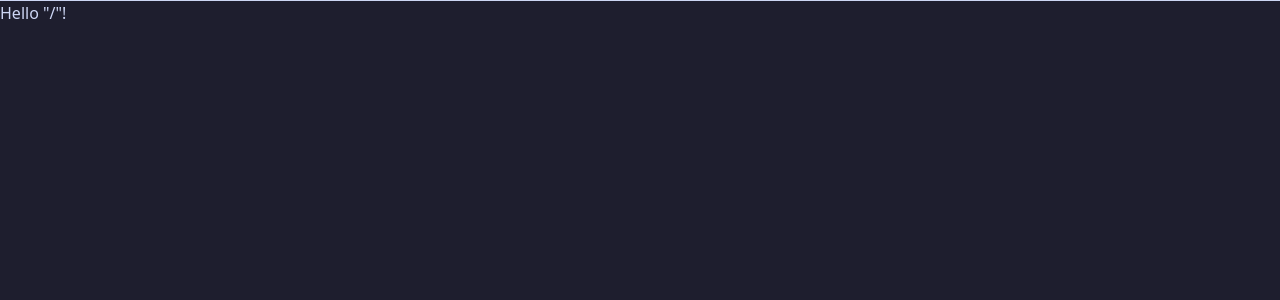
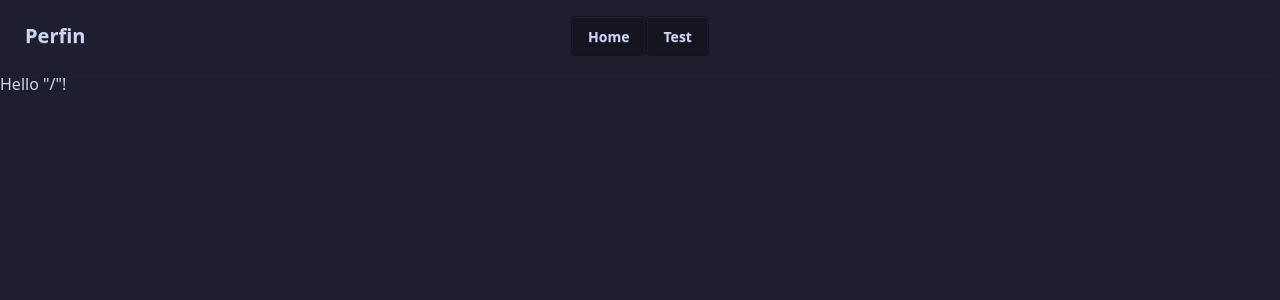
Before and after one commit to acidMyke/perfin-react, a React (Vite) app: page / in a window 1280 px wide. Shown: the top 300 px of the page. Built offline with nearby package versions, Linux system fonts and the light colour scheme.

Commit message:
feat: navigation bar

```diff
--- a/client/App.tsx
+++ /dev/null
@@ -1,5 +0,0 @@
-function App() {
-  return <></>;
-}
-
-export default App;
--- a/client/index.css
+++ b/client/index.css
@@ -10,7 +10,7 @@
   --color-base-100: hsl(240, 21%, 15%);
   --color-base-200: hsl(240, 21%, 12%);
   --color-base-300: hsl(240, 23%, 9%);
-  --color-base-content: oklch(20% 0.05 240);
+  --color-base-content: var(--color-content);
   --color-primary: var(--color-blue-400);
   --color-primary-content: var(--color-content);
   --color-secondary: var(--color-fuchsia-400);
--- a/client/routes/__root.tsx
+++ b/client/routes/__root.tsx
@@ -1,10 +1,49 @@
-import { createRootRoute, Outlet } from '@tanstack/react-router';
+import { createRootRoute, Link, linkOptions, Outlet } from '@tanstack/react-router';
+
+const options = linkOptions([
+  {
+    to: '/',
+    label: 'Home',
+  },
+  {
+    to: '/',
+    label: 'Test',
+  },
+]);
+
+function Navbar() {
+  return (
+    <div className='navbar bg-base-100 shadow-sm'>
+      <div className='navbar-start'>
+        <a className='btn btn-ghost text-xl'>Perfin</a>
+      </div>
+      <div className='navbar-center hidden lg:flex'>
+        <ul className='menu menu-horizontal px-1'>
+          {options.map((options, index) => {
+            return (
+              <li key={index}>
+                <Link className='btn btn-ghost drawer-button' activeProps={{ className: 'btn-active' }} {...options}>
+                  {options.label}
+                </Link>
+              </li>
+            );
+          })}
+        </ul>
+      </div>
+      <div className='navbar-end'></div>
+    </div>
+  );
+}
+
+function Root() {
+  return (
+    <>
+      <Navbar />
+      <Outlet />
+    </>
+  );
+}
 
 export const Route = createRootRoute({
-  component: () => (
-    <>
-      <hr />
-      <Outlet />
-    </>
-  ),
+  component: Root,
 });
--- a/index.html
+++ b/index.html
@@ -8,6 +8,6 @@
   </head>
   <body>
     <div id="root"></div>
-    <script type="module" src="/client/index.tsx"></script>
+    <script type="module" src="/client/main.tsx"></script>
   </body>
 </html>
```
Also changed, not shown: client/main.tsx (renamed from client/index.tsx).
